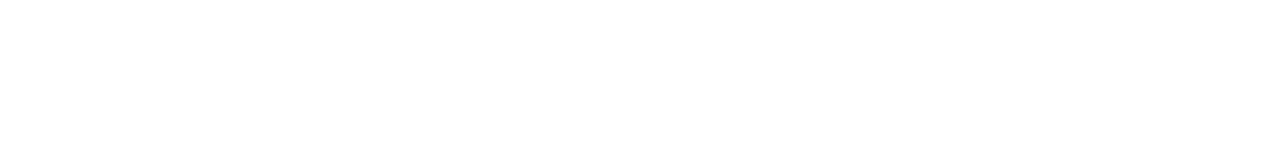
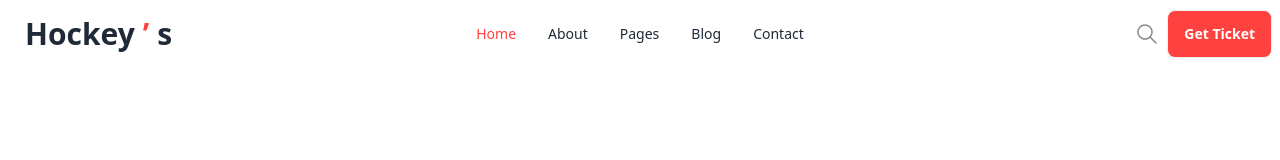
Before and after one commit to fahima144/Hockey-s-website, a plain HTML site: page index.html in a window 1280 px wide. Drawn offline with nearby package versions, Linux system fonts and the light colour scheme.

Commit message:
goggle font setup

```diff
--- a/index.html
+++ b/index.html
@@ -7,6 +7,10 @@
     <!-- tailwind and daisy ui cdn -->
     <link href="https://cdn.jsdelivr.net/npm/daisyui@4.6.0/dist/full.min.css" rel="stylesheet" type="text/css" />
     <script src="https://cdn.tailwindcss.com"></script>
+    <!-- google font poppins -->
+    <link rel="preconnect" href="https://fonts.googleapis.com">
+    <link rel="preconnect" href="https://fonts.gstatic.com" crossorigin>
+    <link href="https://fonts.googleapis.com/css2?family=Manrope:wght@400;500;600;700;800&display=swap" rel="stylesheet">
     <!-- tailwind custom classes -->
     <script>
         tailwind.config = {
@@ -20,8 +24,67 @@
         }
       </script>
 
+      <!-- custom styles -->
+      <style>
+        .font-manrope{
+            font-family: "Manrope", sans-serif;
+        }
+      </style>
 </head>
-<body>
 
+<body class=".font-manrope">
+    <header class="md:container md:mx-auto">
+        <nav>
+            <div class="navbar bg-base-100">
+                <div class="navbar-start">
+                  <div class="dropdown">
+                    <div tabindex="0" role="button" class="btn btn-ghost lg:hidden">
+                      <svg xmlns="http://www.w3.org/2000/svg" class="h-5 w-5" fill="none" viewBox="0 0 24 24" stroke="currentColor"><path stroke-linecap="round" stroke-linejoin="round" stroke-width="2" d="M4 6h16M4 12h8m-8 6h16" /></svg>
+                    </div>
+                    <ul tabindex="0" class="menu menu-sm dropdown-content mt-3 z-[1] p-2 shadow bg-base-100 rounded-box w-52">
+                      <li><a>Home</a></li>
+                      <li><a>About</a></li>
+                      <li><a>Pages</a></li>
+                      <li><a>Blog</a></li>
+                      <li><a>Contact</a></li>
+                    </ul>
+                  </div>
+                  <a class="btn btn-ghost text-3xl font-extrabold">
+                    Hockey<span class="text-[#FF4240]">’</span>s
+                </a>
+                </div>
+                <div class="navbar-center hidden lg:flex">
+                  <ul class="menu menu-horizontal px-1">
+                    <li class="text-[#FF4240]"><a>Home</a></li>
+                      <li><a>About</a></li>
+                      <li><a>Pages</a></li>
+                      <li><a>Blog</a></li>
+                      <li><a>Contact</a></li>
+                  </ul>
+                </div>
+                <div class="navbar-end gap-2">
+                    <svg xmlns="http://www.w3.org/2000/svg" width="24" height="24" viewBox="0 0 24 24" fill="none">
+                        <g clip-path="url(#clip0_5_6)">
+                        <path d="M3 10C3 10.9193 3.18106 11.8295 3.53284 12.6788C3.88463 13.5281 4.40024 14.2997 5.05025 14.9497C5.70026 15.5998 6.47194 16.1154 7.32122 16.4672C8.1705 16.8189 9.08075 17 10 17C10.9193 17 11.8295 16.8189 12.6788 16.4672C13.5281 16.1154 14.2997 15.5998 14.9497 14.9497C15.5998 14.2997 16.1154 13.5281 16.4672 12.6788C16.8189 11.8295 17 10.9193 17 10C17 9.08075 16.8189 8.1705 16.4672 7.32122C16.1154 6.47194 15.5998 5.70026 14.9497 5.05025C14.2997 4.40024 13.5281 3.88463 12.6788 3.53284C11.8295 3.18106 10.9193 3 10 3C9.08075 3 8.1705 3.18106 7.32122 3.53284C6.47194 3.88463 5.70026 4.40024 5.05025 5.05025C4.40024 5.70026 3.88463 6.47194 3.53284 7.32122C3.18106 8.1705 3 9.08075 3 10Z" stroke="#89898B" stroke-width="1.5" stroke-linecap="round" stroke-linejoin="round"/>
+                        <path d="M21 21L15 15" stroke="#89898B" stroke-width="1.5" stroke-linecap="round" stroke-linejoin="round"/>
+                        </g>
+                        <defs>
+                        <clipPath id="clip0_5_6">
+                        <rect width="24" height="24" fill="white"/>
+                        </clipPath>
+                        </defs>
+                        </svg>
+                  <a class="btn bg-[#FF4240] text-white">Get Ticket</a>
+                </div>
+              </div>
+        </nav>
+
+    </header>
+    <main>
+
+    </main>
+    <footer>
+
+    </footer>
 </body>
 </html>
```
